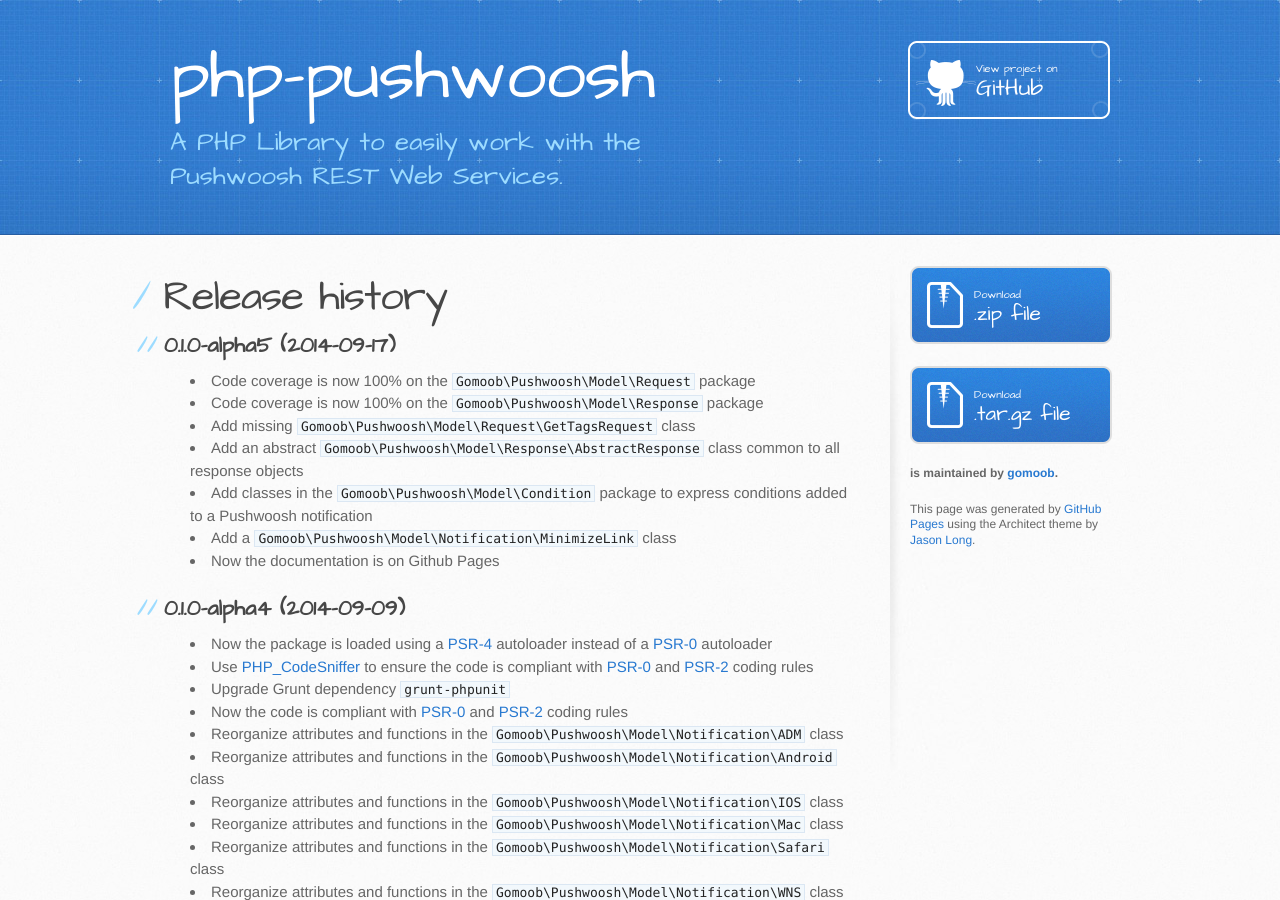
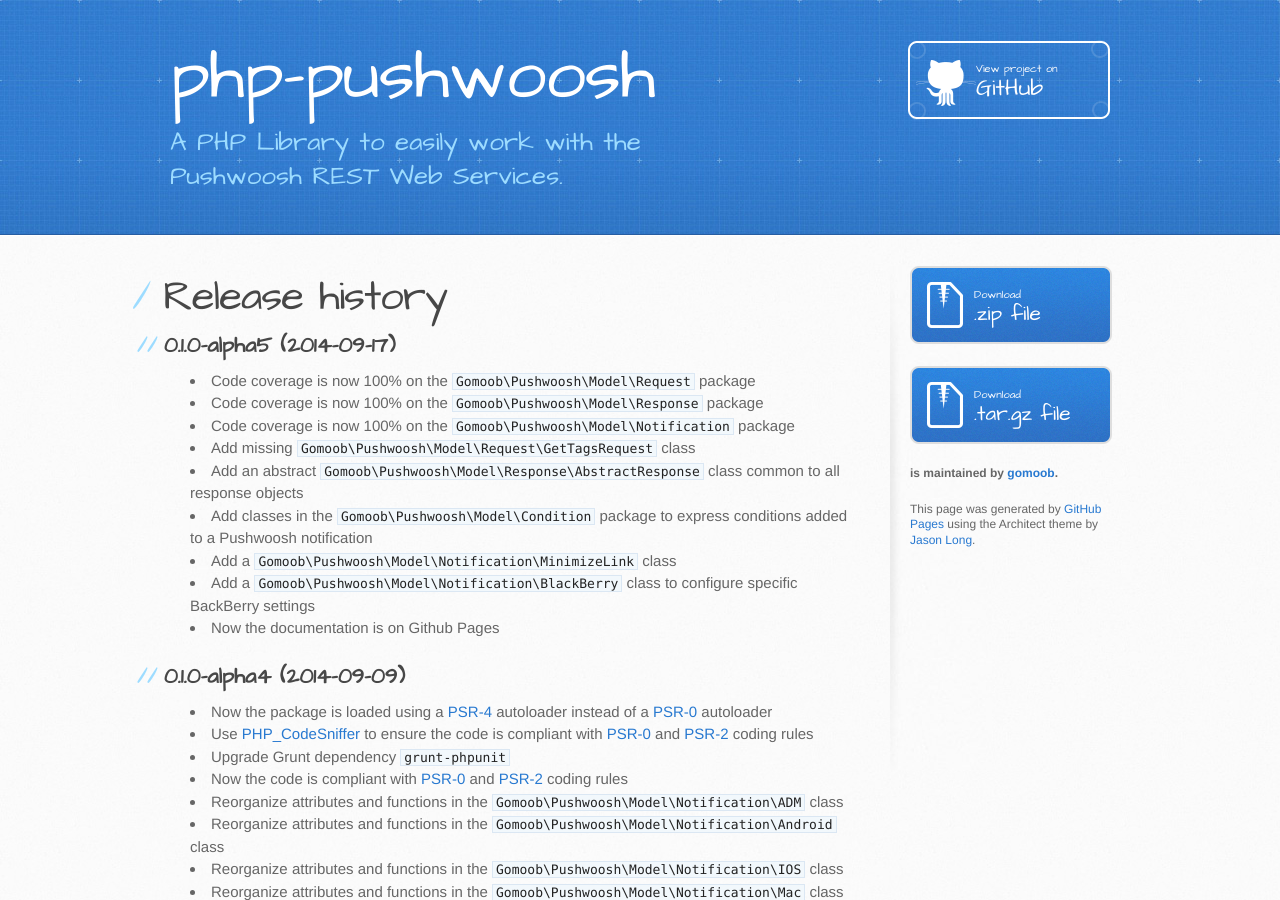
Before and after one commit to gomoob/php-pushwoosh, a Jekyll site: the page built from release-history.html, in a window 1280 px wide and 900 px high. Built offline with Jekyll 4.4.1, drawn with Linux system fonts in a browser that asks for light colours.

Commit message:
Update Release History.

```diff
--- a/release-history.html
+++ b/release-history.html
@@ -9,12 +9,15 @@
 <ul>
     <li>Code coverage is now 100% on the <code>Gomoob\Pushwoosh\Model\Request</code> package</li>
     <li>Code coverage is now 100% on the <code>Gomoob\Pushwoosh\Model\Response</code> package</li>
+    <li>Code coverage is now 100% on the <code>Gomoob\Pushwoosh\Model\Notification</code> package</li>
     <li>Add missing <code>Gomoob\Pushwoosh\Model\Request\GetTagsRequest</code> class</li>
     <li>Add an abstract <code>Gomoob\Pushwoosh\Model\Response\AbstractResponse</code> class common to all response
         objects</li>
     <li>Add classes in the <code>Gomoob\Pushwoosh\Model\Condition</code> package to express conditions added to a
         Pushwoosh notification</li>
     <li>Add a <code>Gomoob\Pushwoosh\Model\Notification\MinimizeLink</code> class</li>
+    <li>Add a <code>Gomoob\Pushwoosh\Model\Notification\BlackBerry</code> class to configure specific BackBerry
+        settings</li>
     <li>Now the documentation is on Github Pages</li>
 </ul>
 
```
